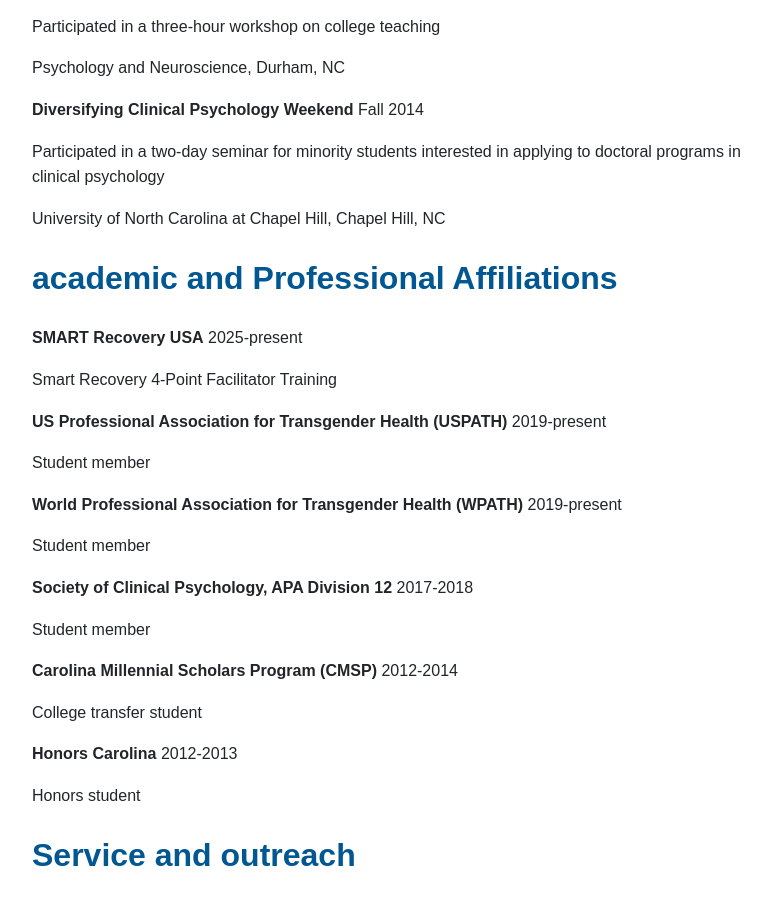
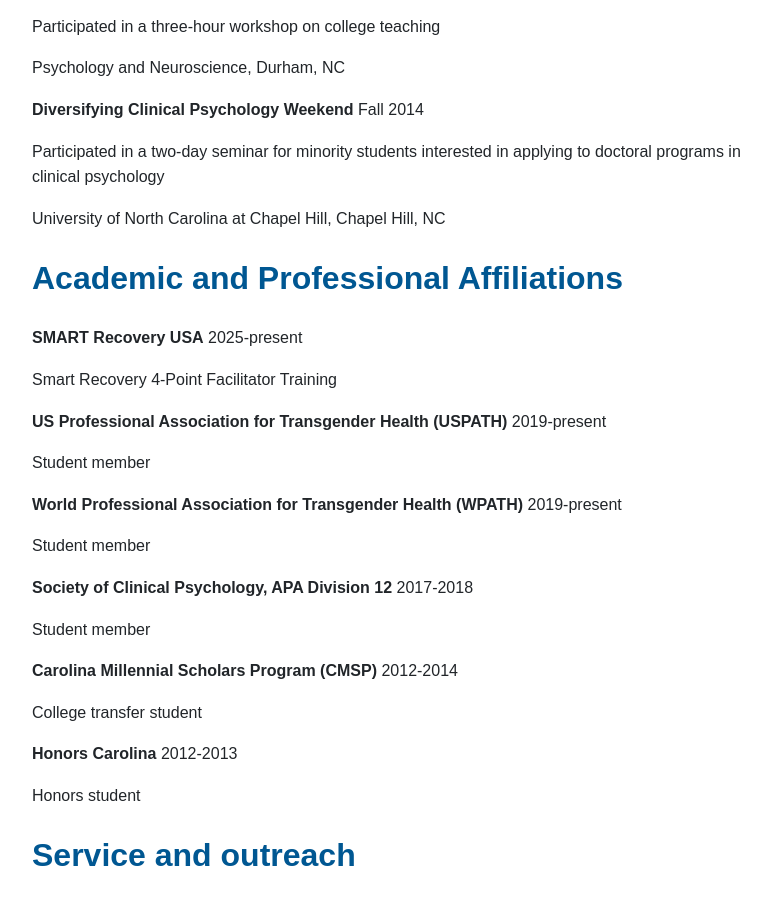
Before and after one commit to sm459-hub/samuelmarsan.github.io, a Jekyll site: the page built from cv.md, in a window 1280 px wide and 900 px high, scrolled down 17239 px. Shown: the whole window, without its empty margins (240-1011 px from the left). Built offline with Jekyll 4.4.1, drawn with Linux system fonts in a browser that asks for light colours.

Commit message:
Update cv.md

```diff
--- a/cv.md
+++ b/cv.md
@@ -628,7 +628,7 @@
 
 University of North Carolina at Chapel Hill, Chapel Hill, NC
 
-# academic and Professional Affiliations
+# Academic and Professional Affiliations
 
 **SMART Recovery USA** 2025-present
 
```
